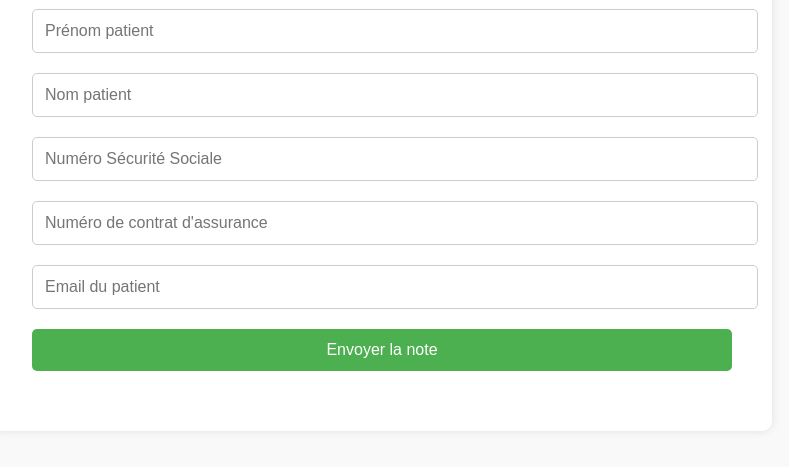
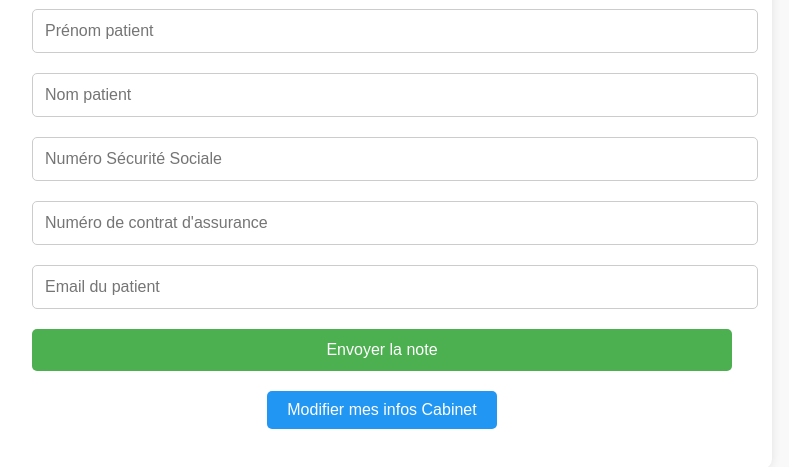
Before and after one commit to OpciobyPO/eliseapp, a website: page public/index.html in a window 1280 px wide. Shown: the part 149-616 px from the top of the page, without its empty margins (258-1047 px from the left). Drawn offline with Linux system fonts and the light colour scheme.

Commit message:
Update index.html

```diff
--- a/public/index.html
+++ b/public/index.html
@@ -42,6 +42,22 @@
     form button:hover {
       background-color: #45a049;
     }
+    #modifierInfos {
+      margin-top: 20px;
+      text-align: center;
+    }
+    #modifierInfos button {
+      background-color: #2196F3;
+      color: white;
+      padding: 10px 20px;
+      font-size: 16px;
+      border: none;
+      border-radius: 5px;
+      cursor: pointer;
+    }
+    #modifierInfos button:hover {
+      background-color: #1976D2;
+    }
   </style>
 </head>
 <body>
@@ -56,6 +72,11 @@
       <input type="email" id="email" placeholder="Email du patient" required>
       <button type="submit">Envoyer la note</button>
     </form>
+
+    <div id="modifierInfos">
+      <button onclick="window.open('note.html', '_blank')">Modifier mes infos Cabinet</button>
+    </div>
+
   </div>
 
   <script>
```
